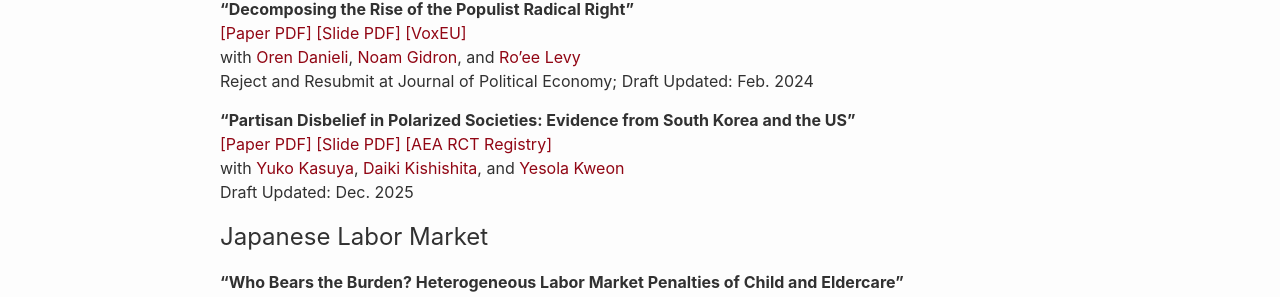
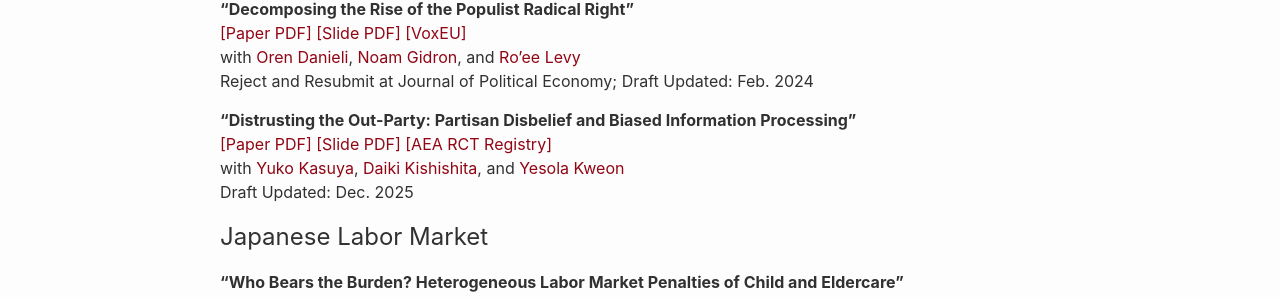
Before and after one commit to shinnkikuchi/shinnkikuchi.github.io, a Jekyll site: the page built from index.md, in a window 1280 px wide. Shown: the part 1005-1302 px from the top of the page. Built offline with Jekyll 4.4.1, drawn with Linux system fonts in a browser that asks for light colours.

Commit message:
Update index.md

```diff
--- a/index.md
+++ b/index.md
@@ -66,7 +66,7 @@ and <a href="https://www.roeelevy.com/" target="_blank">Ro'ee Levy</a>
 Reject and Resubmit at Journal of Political Economy; Draft Updated: Feb. 2024
 <br>
 
-**"Partisan Disbelief in Polarized Societies: Evidence from South Korea and the US"**
+**"Distrusting the Out-Party: Partisan Disbelief and Biased Information Processing"**
 <br>
 <a href="/files/research/KKKK-partisan-disbelief.pdf" target="_blank">[Paper PDF]</a>
 <a href="/files/research/slide-KIKUCHI-fakenews.pdf" target="_blank">[Slide PDF]</a>
```
